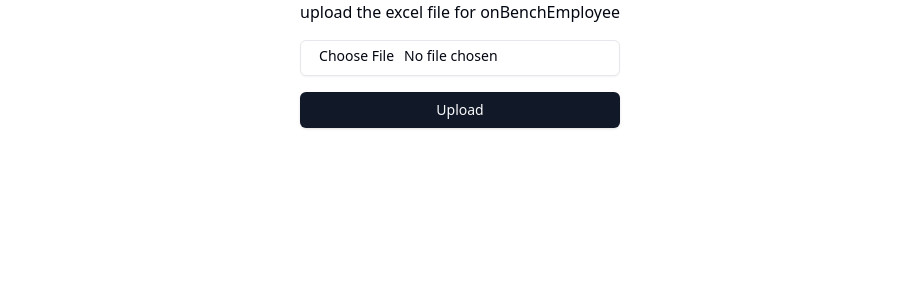
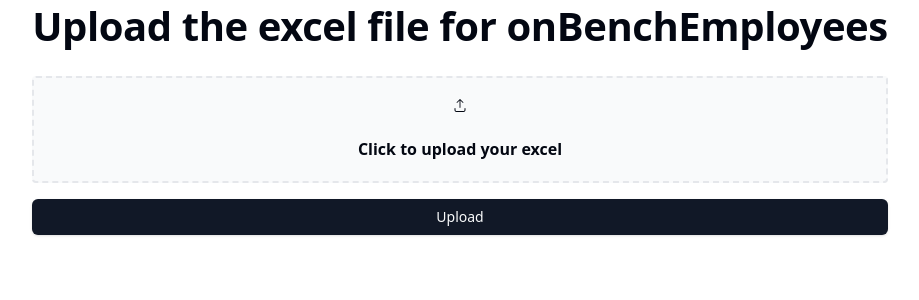
Before and after one commit to dharmikpatel21/map-my-developer, a Next.js app: page / in a window 1280 px wide. Shown: the top 300 px of the page, without its empty margins (180-1099 px from the left). Built offline with nearby package versions, Linux system fonts and the light colour scheme.

Commit message:
error handling completed

```diff
--- a/src/app/globals.css
+++ b/src/app/globals.css
@@ -27,7 +27,7 @@
     --chart-3: 197 37% 24%;
     --chart-4: 43 74% 66%;
     --chart-5: 27 87% 67%;
-    --radius: 0.5rem
+    --radius: 0.5rem;
   }
   .dark {
     --background: 224 71.4% 4.1%;
@@ -53,14 +53,40 @@
     --chart-2: 160 60% 45%;
     --chart-3: 30 80% 55%;
     --chart-4: 280 65% 60%;
-    --chart-5: 340 75% 55%
+    --chart-5: 340 75% 55%;
   }
 }
 @layer base {
   * {
     @apply border-border;
   }
+  h1,
+  h2,
+  h3,
+  h4,
+  h5,
+  h6 {
+    @apply mb-2;
+  }
   body {
     @apply bg-background text-foreground;
   }
+  h1 {
+    @apply text-heading1;
+  }
+  h2 {
+    @apply text-heading2;
+  }
+  h3 {
+    @apply text-heading3;
+  }
+  h4 {
+    @apply text-heading4;
+  }
+  h5 {
+    @apply text-heading5;
+  }
+  h6 {
+    @apply text-heading6;
+  }
 }
--- a/src/components/ExcelUpload/index.tsx
+++ b/src/components/ExcelUpload/index.tsx
@@ -5,6 +5,7 @@ import { FieldValues, useForm } from "react-hook-form";
 import { Button } from "../ui/button";
 import { Input } from "../ui/input";
 import { toast } from "../ui/use-toast";
+import { UploadIcon } from "@radix-ui/react-icons";
 
 type Props = {
   setParsedJobRequirement: React.Dispatch<
@@ -27,7 +28,11 @@ const ExcelUpload = ({
     register,
     handleSubmit,
     formState: { errors },
+    watch,
+    reset,
   } = useForm();
+
+  const fileName = watch("excelFile")?.[0]?.name;
 
   const handleExcelSubmit = async (data: FieldValues) => {
     const formData = new FormData();
@@ -41,6 +46,7 @@ const ExcelUpload = ({
           mode: "no-cors",
         }
       );
+
       if (response.ok) {
         toast({
           variant: "success",
@@ -53,9 +59,29 @@ const ExcelUpload = ({
       }
 
       const result = await response.json();
+      const firstExcelFileKey = Object.keys(result)[0];
+      const firstObectInData = result[firstExcelFileKey][0];
+
+      if (result.length > 0) {
+        toast({
+          variant: "destructive",
+          title: "Excel Data Parsing",
+          description: "only one excel is allowed",
+        });
+      }
 
       if (uploadType === "onBenchEmployee") {
         const formatOnBenchEmployee = formatPrimarySkills(result);
+
+        const isOnBenchEmployeeExcel = "EmpID" in firstObectInData;
+
+        if (!isOnBenchEmployeeExcel) {
+          toast({
+            variant: "destructive",
+            description: "upload valid excel file",
+          });
+          return;
+        }
         sessionStorage.setItem(
           "onBenchEmployee",
           JSON.stringify(formatOnBenchEmployee)
@@ -64,19 +90,30 @@ const ExcelUpload = ({
         setUploadType("jobRequirement");
       }
       if (uploadType === "jobRequirement") {
+        const isJobRequirementExcel = "JR" in firstObectInData;
+
+        if (!isJobRequirementExcel) {
+          toast({
+            variant: "destructive",
+            description: "upload valid excel file",
+          });
+          return;
+        }
         sessionStorage.setItem(
           "jobRequirement",
-          JSON.stringify(result["Open JR"])
+          JSON.stringify(result[firstExcelFileKey])
         );
-        setParsedJobRequirement(result["Open JR"]);
+        setParsedJobRequirement(result[firstExcelFileKey]);
       }
     } catch (error: any) {
-      console.error("Error uploading the file:", error.message);
+      console.error("failed to upload the file:", error.message);
       toast({
         variant: "destructive",
         title: "Error",
-        description: `failed to upload the file : ${error.message}`,
+        description: `failed to upload the file: ${error.message}`,
       });
+    } finally {
+      reset();
     }
   };
 
@@ -87,18 +124,23 @@ const ExcelUpload = ({
           onSubmit={handleSubmit(handleExcelSubmit)}
           className="flex flex-col gap-4"
         >
-          <p>upload the excel file for onBenchEmployee </p>
-          <div>
-            <Input
+          <h3>Upload the excel file for onBenchEmployees</h3>
+          <label className="flex flex-col items-center justify-center border-2 py-5  border-dashed rounded-sm cursor-pointer bg-gray-50">
+            <div className="flex flex-col gap-6 items-center justify-center">
+              <UploadIcon className="w-6 aspect-square" />
+              <p className="font-semibold">Click to upload your excel</p>
+              {fileName && <p>{fileName}</p>}{" "}
+            </div>
+            <input
               type="file"
+              className="hidden"
               accept=".xlsx"
               {...register("excelFile", { required: true })}
-              className="cursor-pointer"
             />
+          </label>
           {errors.excelFile && (
             <p className="text-rose-400">Please upload an Excel file.</p>
           )}
-          </div>
           <Button type="submit">Upload</Button>
         </form>
       )}
@@ -108,18 +150,23 @@ const ExcelUpload = ({
           onSubmit={handleSubmit(handleExcelSubmit)}
           className="flex flex-col gap-4"
         >
-          <p>upload the excel file for jobRequirement </p>
-          <div>
-            <Input
+          <h3>Upload the excel file for jobRequirement </h3>
+          <label className="flex flex-col items-center justify-center border-2 py-5  border-dashed rounded-sm cursor-pointer bg-gray-50">
+            <div className="flex flex-col gap-6 items-center justify-center">
+              <UploadIcon className="w-6 aspect-square" />
+              <p className="font-semibold">Click to upload your excel</p>
+              {fileName && <p>{fileName}</p>}{" "}
+            </div>
+            <input
               type="file"
+              className="hidden"
               accept=".xlsx"
               {...register("excelFile", { required: true })}
-              className="cursor-pointer"
             />
+          </label>
           {errors.excelFile && (
             <p className="text-rose-400">Please upload an Excel file.</p>
           )}
-          </div>
           <Button type="submit">Submit Job Requirement Data</Button>
         </form>
       )}
--- a/tailwind.config.ts
+++ b/tailwind.config.ts
@@ -52,6 +52,122 @@ const config: Config = {
           "5": "hsl(var(--chart-5))",
         },
       },
+      fontSize: {
+        heading1: [
+          "clamp(2.25rem, 2.5vw + 1.25rem, 3.25rem)",
+          {
+            lineHeight: "1.3",
+            letterSpacing: "-0.01em",
+            // fontWeight: "700",
+            fontWeight: "600",
+          },
+        ],
+        heading2: [
+          "clamp(2rem, 2.1875vw + 1.125rem, 2.875rem)",
+          {
+            lineHeight: "1.3",
+            letterSpacing: "-0.01em",
+            // fontWeight: "700",
+            fontWeight: "600",
+          },
+        ],
+        heading3: [
+          "clamp(1.75rem, 1.875vw + 1rem, 2.5rem)",
+          {
+            lineHeight: "1.3",
+            letterSpacing: "-0.01em",
+            // fontWeight: "700",
+            fontWeight: "600",
+          },
+        ],
+        heading4: [
+          "clamp(1.5rem, 1.875vw + 0.75rem, 2.25rem)",
+          {
+            lineHeight: "1.3",
+            letterSpacing: "-0.01em",
+            // fontWeight: "700",
+            fontWeight: "600",
+          },
+        ],
+        heading5: [
+          "clamp(1.375rem, 1.5625vw + 0.75rem, 2rem)",
+          {
+            lineHeight: "1.3",
+            letterSpacing: "-0.01em",
+            // fontWeight: "700",
+            fontWeight: "600",
+          },
+        ],
+        heading6: [
+          "clamp(1.25rem, 1.25vw + 0.75rem, 1.75rem)",
+          {
+            lineHeight: "1.3",
+            letterSpacing: "-0.01em",
+            // fontWeight: "700",
+            fontWeight: "600",
+          },
+        ],
+        subtitle1: [
+          "clamp(1.25rem, 0.625vw + 1rem, 1.5rem)",
+          {
+            lineHeight: "1.8",
+            letterSpacing: "-0.01em",
+            // fontWeight: "600",
+            fontWeight: "500",
+          },
+        ],
+        subtitle2: [
+          "clamp(1.125rem, 0.625vw + 0.875rem, 1.375rem)",
+          {
+            lineHeight: "1.8",
+            letterSpacing: "-0.01em",
+            // fontWeight: "600",
+            fontWeight: "500",
+          },
+        ],
+        body1: [
+          "clamp(1.125rem, 0.625vw + 0.875rem, 1.375rem)",
+          {
+            lineHeight: "1.8",
+            letterSpacing: "-0.01em",
+          },
+        ],
+        body2: [
+          "clamp(1rem, 0.625vw + 0.75rem, 1.25rem)",
+          {
+            lineHeight: "1.8",
+            letterSpacing: "-0.01em",
+          },
+        ],
+        caption1: [
+          "clamp(0.875rem, 0.3125vw + 0.75rem, 1rem)",
+          {
+            lineHeight: "1.8",
+            letterSpacing: "-0.01em",
+          },
+        ],
+        caption2: [
+          "clamp(0.75rem, 0.3125vw + 0.625rem, 0.875rem)",
+          {
+            lineHeight: "1.8",
+            letterSpacing: "-0.01em",
+          },
+        ],
+        btn: [
+          "clamp(0.875rem, 0.3125vw + 0.75rem, 1rem)",
+          {
+            lineHeight: "1.8",
+            letterSpacing: "-0.01em",
+          },
+        ],
+        xxs: [
+          "clamp(0.63rem, 0.21vw + 0.58rem, 0.75rem)",
+          {
+            lineHeight: "1.8",
+            letterSpacing: "-0.01em",
+          },
+        ],
+      },
       borderRadius: {
         lg: "var(--radius)",
         md: "calc(var(--radius) - 2px)",
```
Lines whose indentation alone changed are shown as unchanged.
